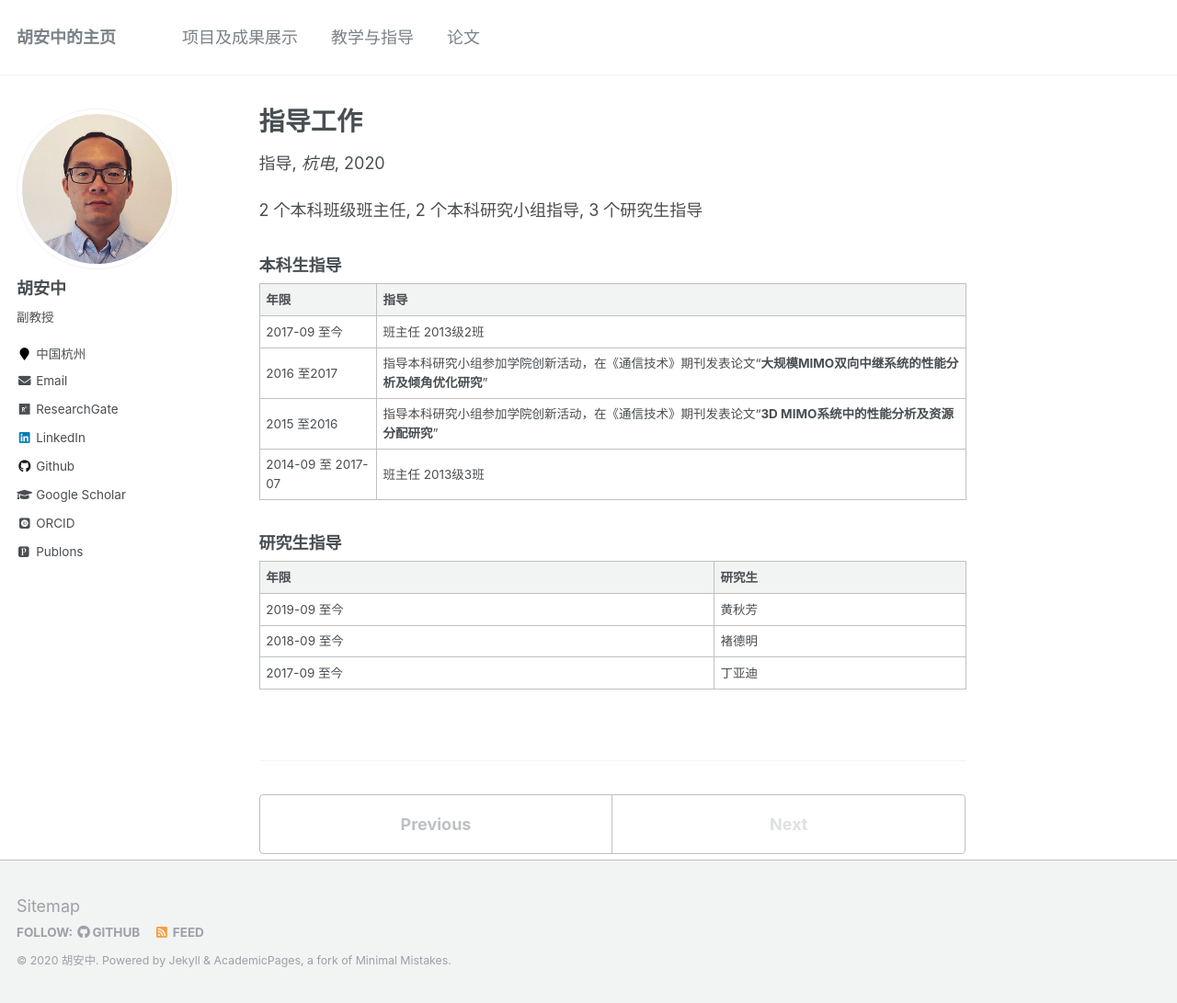
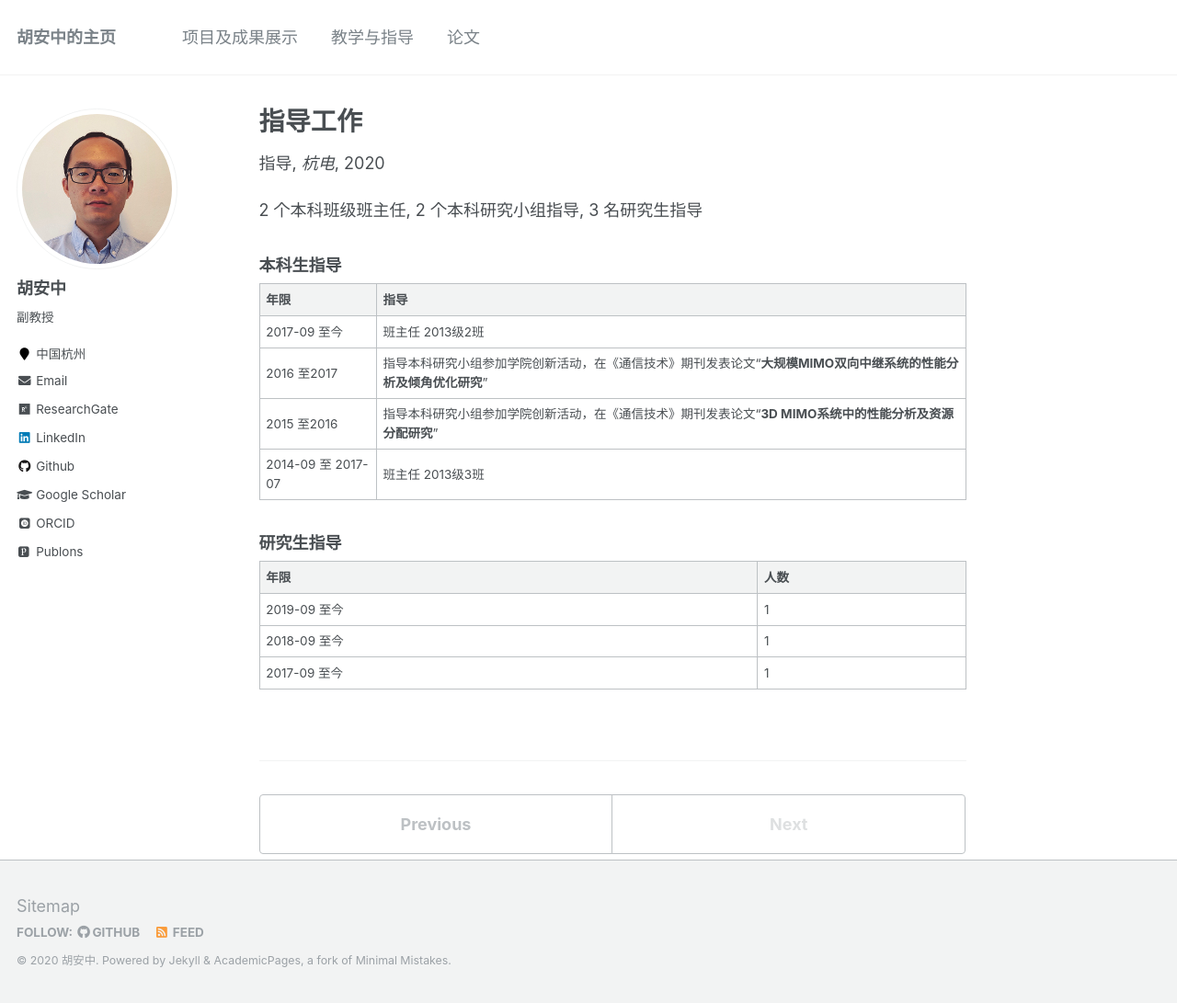
Before and after one commit to anzhonghu/ch, a Jekyll site: the page built from _teaching/2014-spring-teaching-2.md, in a window 1280 px wide and 1091 px high. Shown: the whole window at 92% size. Built offline with Jekyll 4.4.1, drawn with Linux system fonts in a browser that asks for light colours; some web fonts are replaced.

Commit message:
Update 2014-spring-teaching-2.md

```diff
--- a/_teaching/2014-spring-teaching-2.md
+++ b/_teaching/2014-spring-teaching-2.md
@@ -7,7 +7,7 @@ venue: "杭电"
 date: 2020-02-12
 location: "中国杭州"
 ---
-2 个本科班级班主任, 2 个本科研究小组指导,   3 个研究生指导
+2 个本科班级班主任, 2 个本科研究小组指导, 3 名研究生指导
 
 
 ### 本科生指导
@@ -21,8 +21,8 @@ location: "中国杭州"
 
 ### 研究生指导
 
-| 年限       | 研究生             |
+| 年限       | 人数             |
 | ----------| -----------------------|
-| 2019-09 至今     |  黄秋芳 |
-| 2018-09 至今     |  褚德明 |
-| 2017-09 至今     |  丁亚迪 |
+| 2019-09 至今     |  1 |
+| 2018-09 至今     |  1 |
+| 2017-09 至今     |  1 |
```
